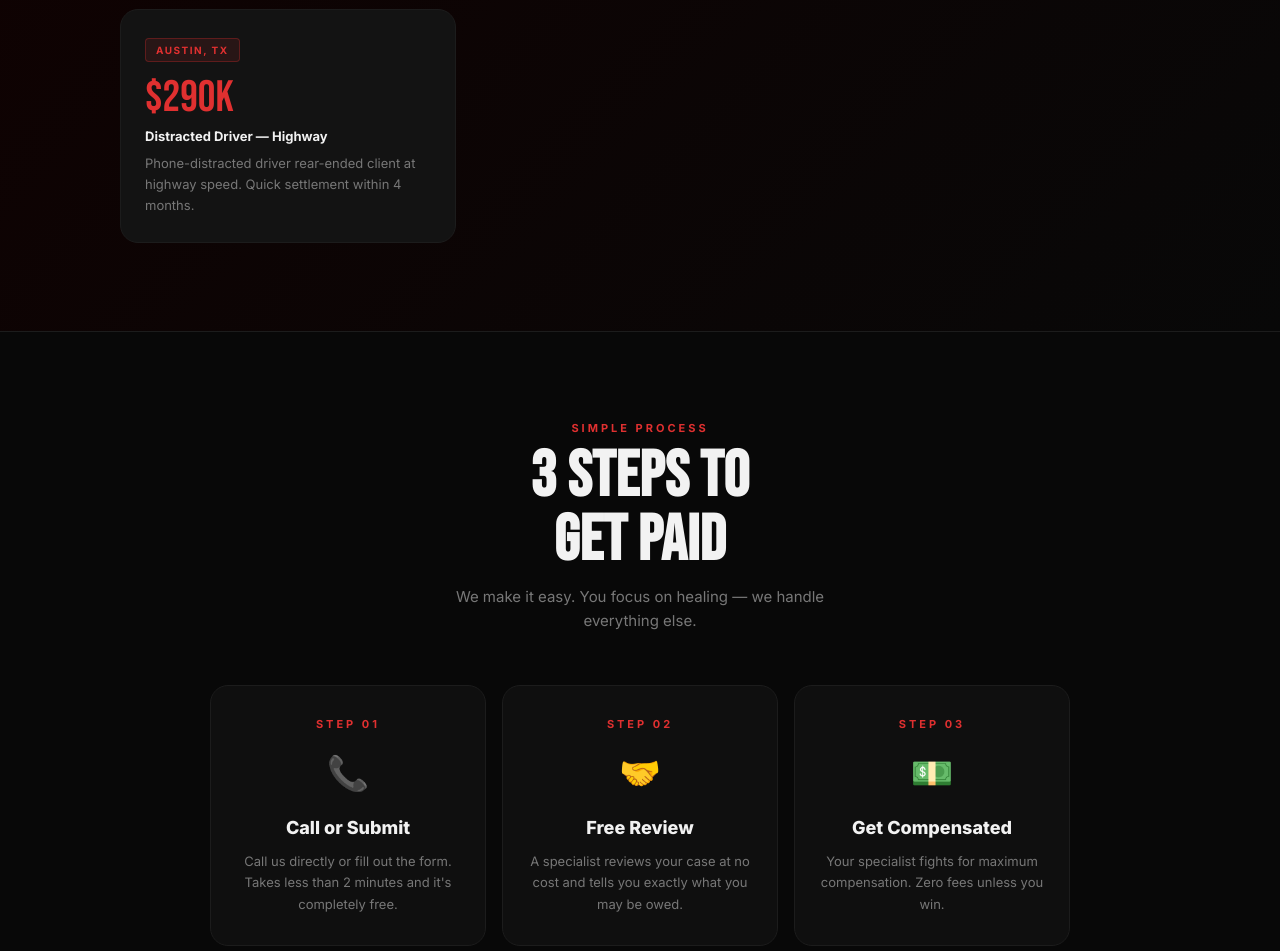
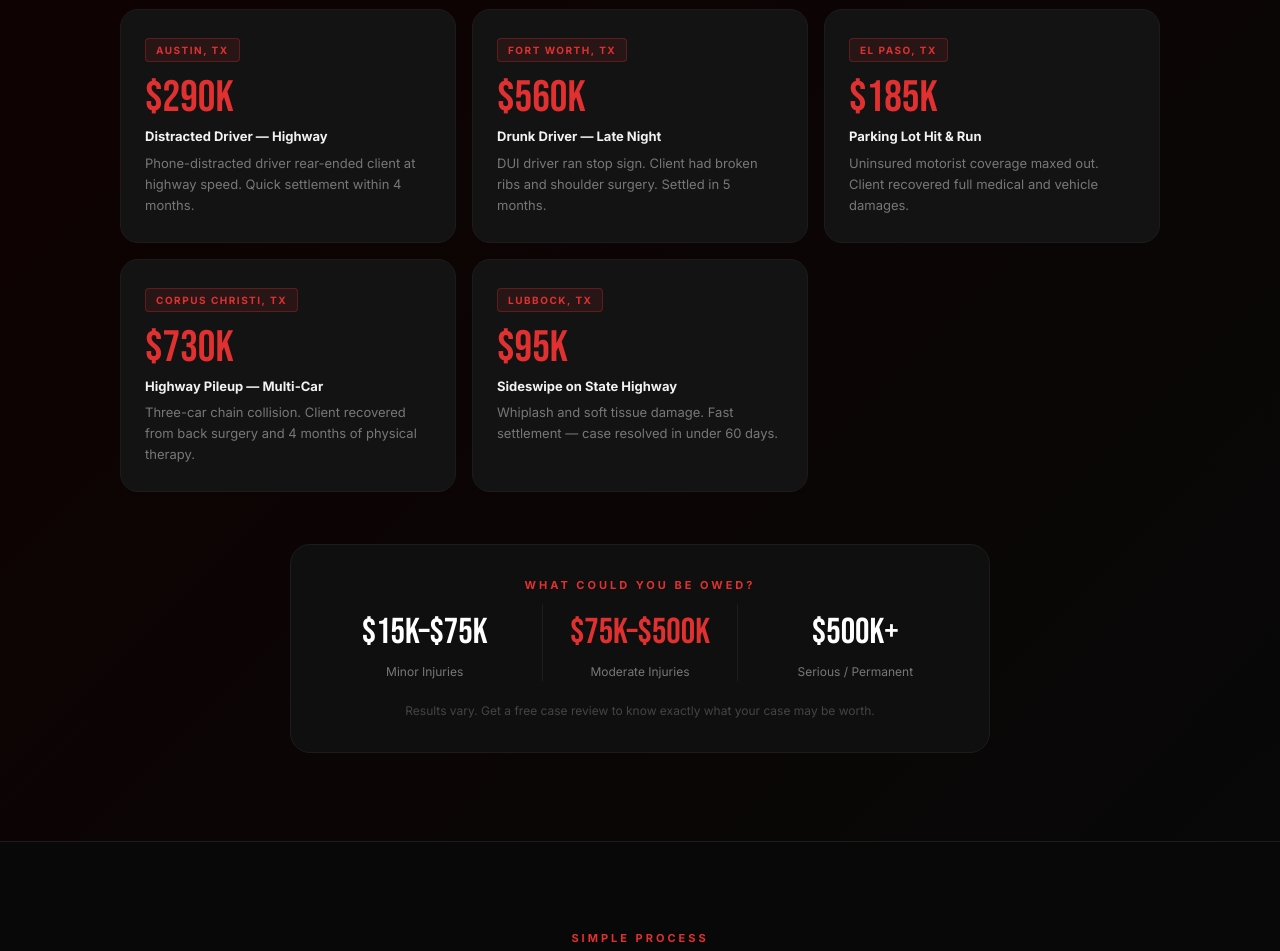
Before and after one commit to josiahortiz13/caraccidenthelp, a website: page index.html in a window 1280 px wide. Shown: the part 2580-3531 px from the top of the page. Drawn offline with Linux system fonts and the light colour scheme.

Commit message:
Add 4 more settlements, payout range section, and schema markup for SEO

```diff
--- a/index.html
+++ b/index.html
@@ -17,6 +17,27 @@
 <link rel="canonical" href="https://www.crashhelptx.com/"/>
 <meta name="google-site-verification" content="Y0xTA_yX-ZHNKGhWd_9X9oJOWRCXEyWuTKlI0Z8ci3o"/>
 <link rel="sitemap" type="application/xml" href="/sitemap.xml"/>
+<!-- Schema Markup for Google -->
+<script type="application/ld+json">
+{
+  "@context": "https://schema.org",
+  "@type": "LegalService",
+  "name": "CrashHelpTX",
+  "description": "Free car accident case review for Texas residents. No fees unless you win. Available 24/7.",
+  "url": "https://www.crashhelptx.com",
+  "telephone": "+13468601929",
+  "areaServed": "Texas",
+  "serviceType": "Personal Injury Referral",
+  "priceRange": "Free Consultation",
+  "openingHours": "Mo-Su 00:00-23:59",
+  "aggregateRating": {
+    "@type": "AggregateRating",
+    "ratingValue": "5.0",
+    "reviewCount": "47"
+  }
+}
+</script>
+
 <!-- Meta Pixel — add META_PIXEL_ID when ready -->
 <!-- Reddit Pixel — add REDDIT_PIXEL_ID when ready -->
 
@@ -714,6 +735,50 @@ footer p{color:var(--muted);font-size:12px;line-height:1.8;max-width:600px;margi
       <div class="settle-type">Distracted Driver — Highway</div>
       <div class="settle-detail">Phone-distracted driver rear-ended client at highway speed. Quick settlement within 4 months.</div>
     </div>
+    <div class="settle-card fade-up">
+      <div class="settle-tag">Fort Worth, TX</div>
+      <div class="settle-amount">$560K</div>
+      <div class="settle-type">Drunk Driver — Late Night</div>
+      <div class="settle-detail">DUI driver ran stop sign. Client had broken ribs and shoulder surgery. Settled in 5 months.</div>
+    </div>
+    <div class="settle-card fade-up">
+      <div class="settle-tag">El Paso, TX</div>
+      <div class="settle-amount">$185K</div>
+      <div class="settle-type">Parking Lot Hit & Run</div>
+      <div class="settle-detail">Uninsured motorist coverage maxed out. Client recovered full medical and vehicle damages.</div>
+    </div>
+    <div class="settle-card fade-up">
+      <div class="settle-tag">Corpus Christi, TX</div>
+      <div class="settle-amount">$730K</div>
+      <div class="settle-type">Highway Pileup — Multi-Car</div>
+      <div class="settle-detail">Three-car chain collision. Client recovered from back surgery and 4 months of physical therapy.</div>
+    </div>
+    <div class="settle-card fade-up">
+      <div class="settle-tag">Lubbock, TX</div>
+      <div class="settle-amount">$95K</div>
+      <div class="settle-type">Sideswipe on State Highway</div>
+      <div class="settle-detail">Whiplash and soft tissue damage. Fast settlement — case resolved in under 60 days.</div>
+    </div>
+  </div>
+
+  <!-- AVERAGE PAYOUT BAR -->
+  <div style="max-width:700px;margin:52px auto 0;background:#0f0f0f;border:1px solid #1c1c1c;border-radius:20px;padding:32px 36px;text-align:center">
+    <p style="font-size:11px;font-weight:700;letter-spacing:3px;color:var(--red);text-transform:uppercase;margin-bottom:10px">What Could You Be Owed?</p>
+    <div style="display:grid;grid-template-columns:repeat(3,1fr);gap:20px;margin-bottom:20px">
+      <div>
+        <div style="font-family:'Bebas Neue',sans-serif;font-size:36px;color:#fff">$15K–$75K</div>
+        <div style="font-size:12px;color:var(--muted)">Minor Injuries</div>
+      </div>
+      <div style="border-left:1px solid #1c1c1c;border-right:1px solid #1c1c1c">
+        <div style="font-family:'Bebas Neue',sans-serif;font-size:36px;color:var(--red)">$75K–$500K</div>
+        <div style="font-size:12px;color:var(--muted)">Moderate Injuries</div>
+      </div>
+      <div>
+        <div style="font-family:'Bebas Neue',sans-serif;font-size:36px;color:#fff">$500K+</div>
+        <div style="font-size:12px;color:var(--muted)">Serious / Permanent</div>
+      </div>
+    </div>
+    <p style="font-size:12px;color:#444">Results vary. Get a free case review to know exactly what your case may be worth.</p>
   </div>
 </section>
 
```
